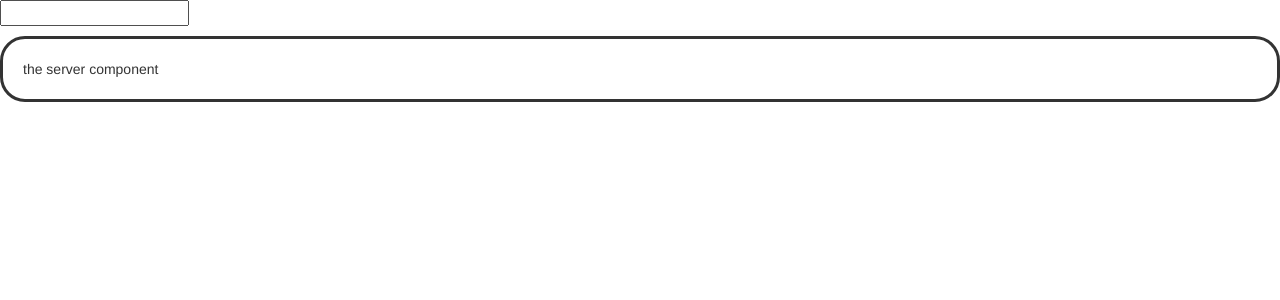
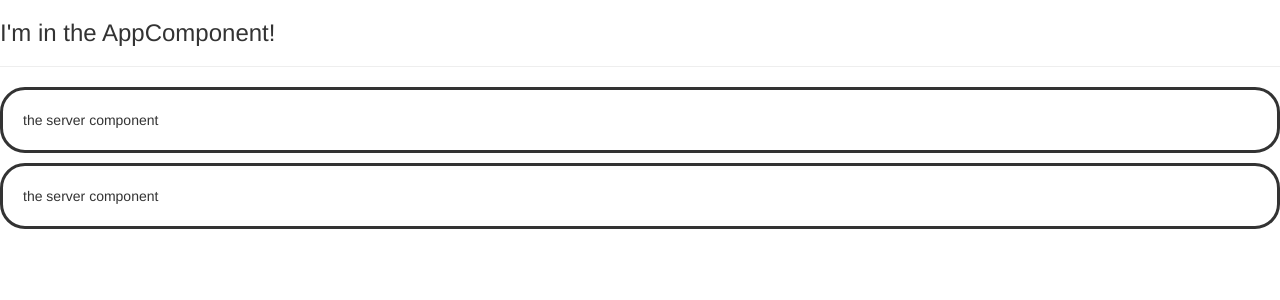
Before and after one commit to jplebold/udemy-class-workshop, an Angular app: page / in a window 1280 px wide. Shown: the top 300 px of the page. Built offline with nearby package versions, Linux system fonts and the light colour scheme.

Commit message:
added servers component, which lists two server components

```diff
--- a/src/app/app.component.html
+++ b/src/app/app.component.html
@@ -1,3 +1,3 @@
-<input type="text" [(ngModel)]="name">
-<p>{{ name }}</p>
-<app-server></app-server>
+<h3>I'm in the AppComponent!</h3>
+<hr>
+<app-servers></app-servers>
--- a/src/app/app.module.ts
+++ b/src/app/app.module.ts
@@ -5,11 +5,13 @@
 
 import { AppComponent } from './app.component';
 import { ServerComponent } from './server/server.component';
+import { ServersComponent } from './servers/servers.component';
 
 @NgModule({
   declarations: [
     AppComponent,
-    ServerComponent
+    ServerComponent,
+    ServersComponent
   ],
   imports: [
     BrowserModule,
--- /dev/null
+++ b/src/app/servers/servers.component.html
@@ -0,0 +1,2 @@
+<app-server></app-server>
+<app-server></app-server>
```
Also changed, not shown: src/app/servers/servers.component.ts (added, +9 -0 lines), src/app/servers/servers.component.css (added).
